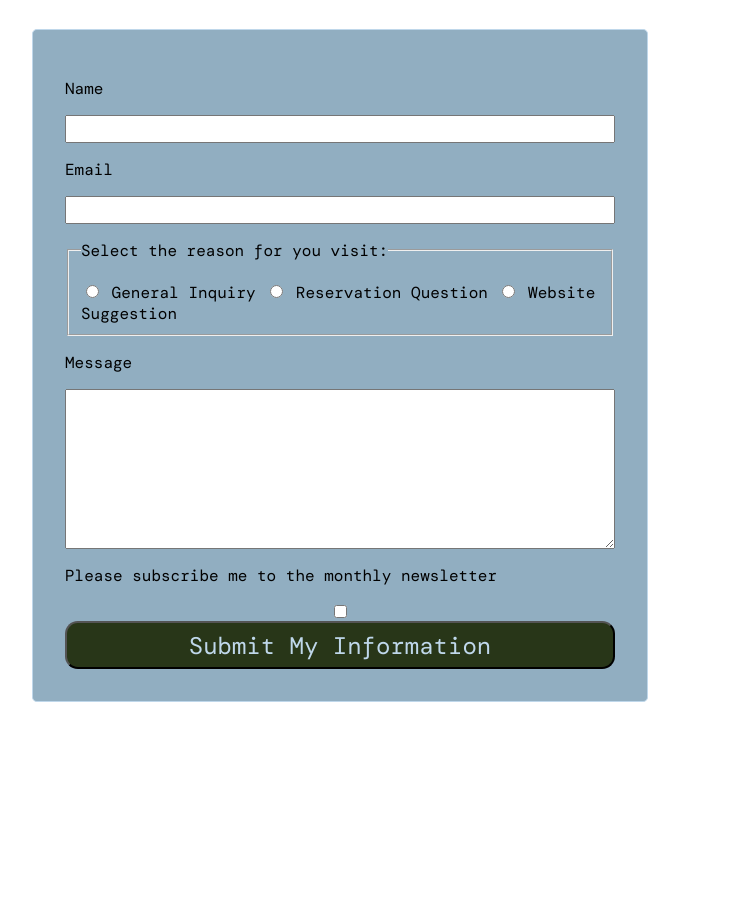
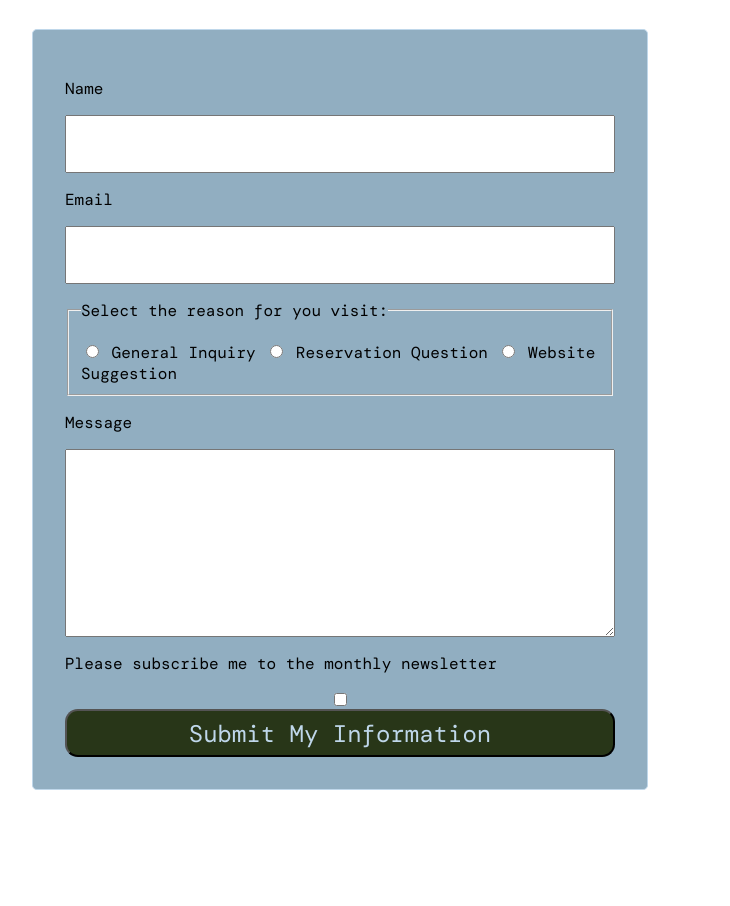
Before and after one commit to aaronandrei/wdd130, a plain HTML site: page wwr/contact.html in a window 1280 px wide. Shown: the part 959-1865 px from the top of the page, without its empty margins (300-1030 px from the left). Drawn offline with nearby package versions, Linux system fonts and the light colour scheme.

Commit message:
css updates

```diff
--- a/wwr/styles/rafting.css
+++ b/wwr/styles/rafting.css
@@ -119,7 +119,7 @@ input, textarea {
     font-size: 1.1rem;
     font-family: var(--paragraph-font);
     color: var(--accent1-color);
-    padding: 1rem auto;
+    padding: 1rem;
 }
 label, legend {
     padding: 1rem 0 1rem 0;
```
